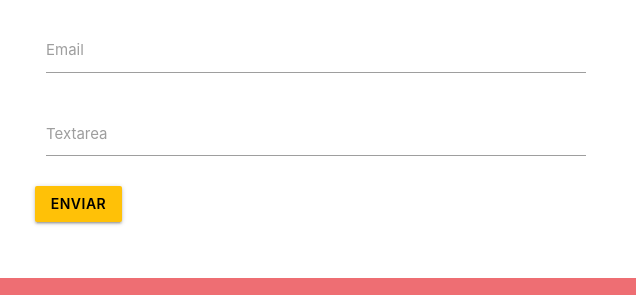
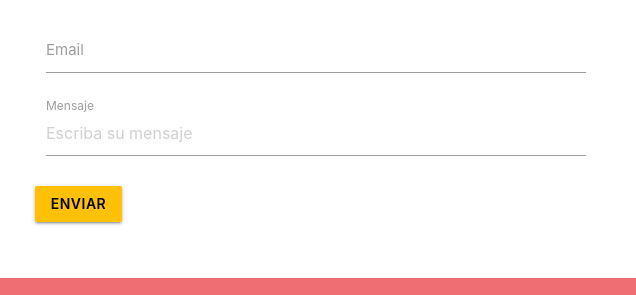
Before and after one commit to juangalarza/Landing-Page, a plain HTML site: page index.html in a window 1280 px wide. Shown: the part 1668-1963 px from the top of the page, 644-1280 px from the left. Drawn offline with nearby package versions, Linux system fonts and the light colour scheme.

Commit message:
Update index.html
Correccion textos del textarea del formulario de contacto.

```diff
--- a/index.html
+++ b/index.html
@@ -146,8 +146,8 @@
                     </div>
                     <div class="row">
                         <div class="input-field col s12">
-                            <textarea id="textarea1" class="materialize-textarea"></textarea>
-                            <label for="textarea1">Textarea</label>
+                            <textarea id="textarea1" placeholder="Escriba su mensaje" class="materialize-textarea"></textarea>
+                            <label for="textarea1">Mensaje</label>
                         </div>
                     </div>
                     <div class="row">
```
